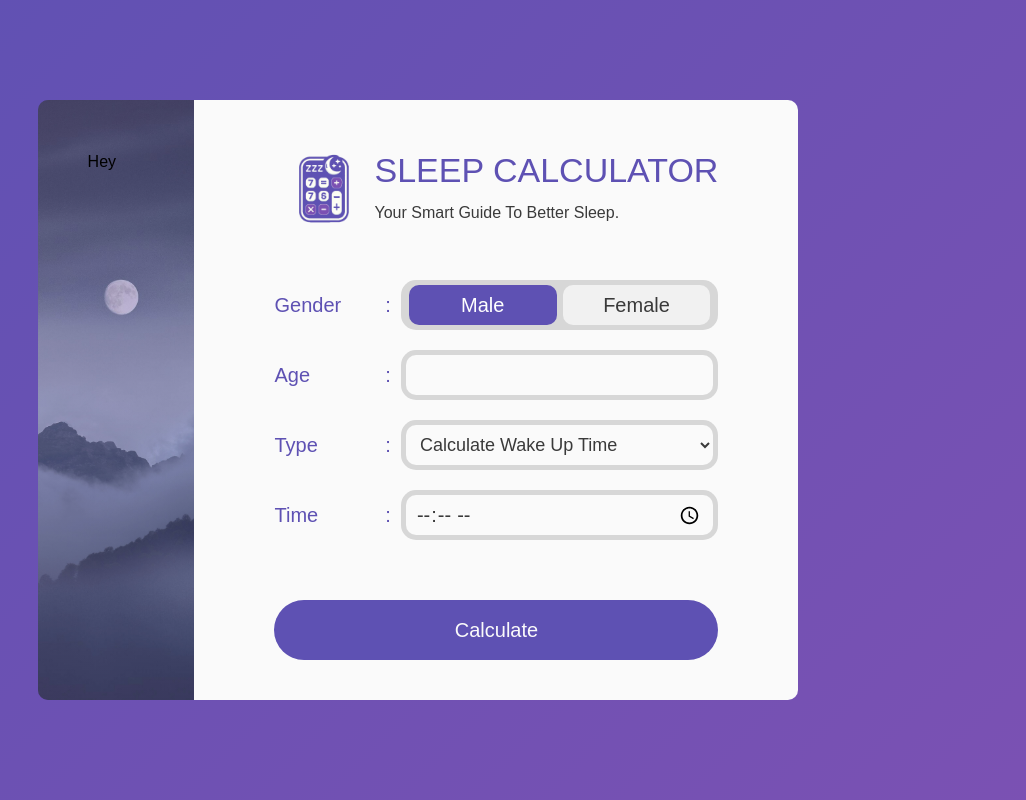
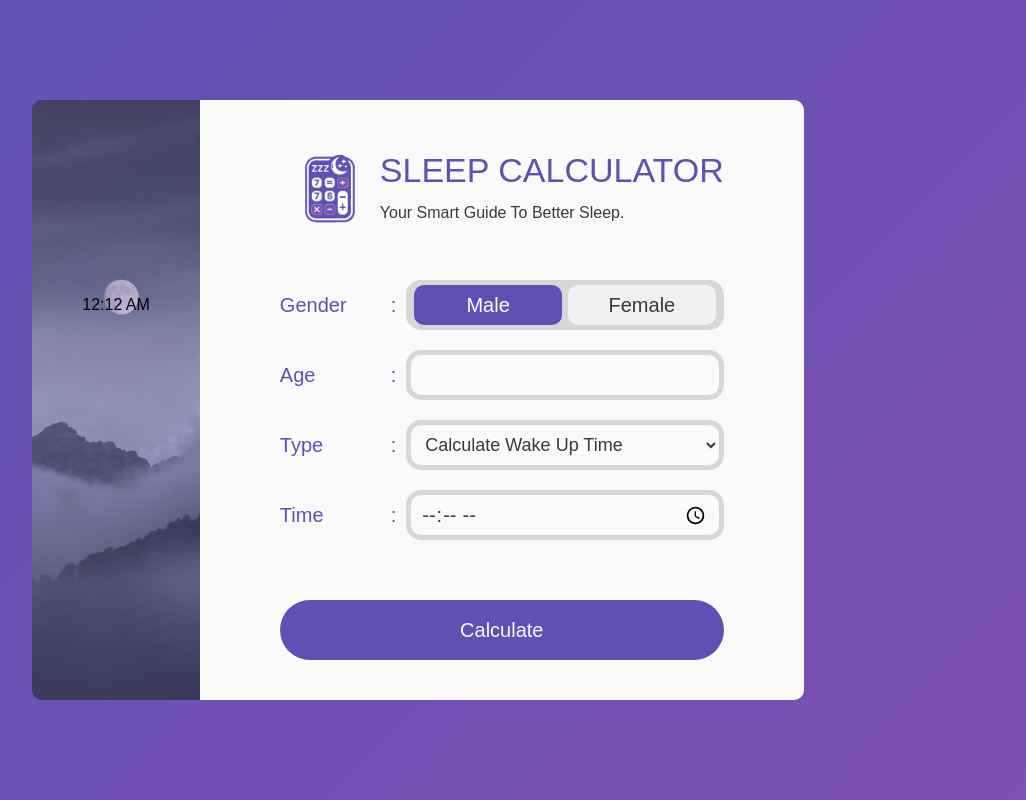
Before and after one commit to mohammadsalih/sleep-calculator, a React (Create React App) app: page / in a window 1280 px wide. Shown: the whole page, without its empty margins (222-1248 px from the left). Built offline with nearby package versions, Linux system fonts and the light colour scheme.

Commit message:
design changes

```diff
--- a/src/index.css
+++ b/src/index.css
@@ -309,3 +309,14 @@ option {
   background-color: #5e51b3;
   color: white;
 }
+
+.sleep-time-container {
+  grid-row: 3 / 6;
+  grid-column: span 2;
+}
+
+@media (max-width: 1000px) {
+  .container {
+    flex-direction: column-reverse;
+  }
+}
--- a/src/layout/SleepInfo.jsx
+++ b/src/layout/SleepInfo.jsx
@@ -1,5 +1,11 @@
+import SleepTimeContainer from '../ui/SleepTimeContainer';
+
 function SleepInfo() {
-  return <div className='sleep-info'>hey</div>;
+  return (
+    <div className='sleep-info'>
+      <SleepTimeContainer />
+    </div>
+  );
 }
 
 export default SleepInfo;
--- /dev/null
+++ b/src/ui/SleepTimeContainer.jsx
@@ -0,0 +1,11 @@
+function SleepTimeContainer() {
+  return (
+    <div className='sleep-time-container'>
+      <h2 className='cycles'>
+        12:12 <span>AM</span>
+      </h2>
+    </div>
+  );
+}
+
+export default SleepTimeContainer;
```
